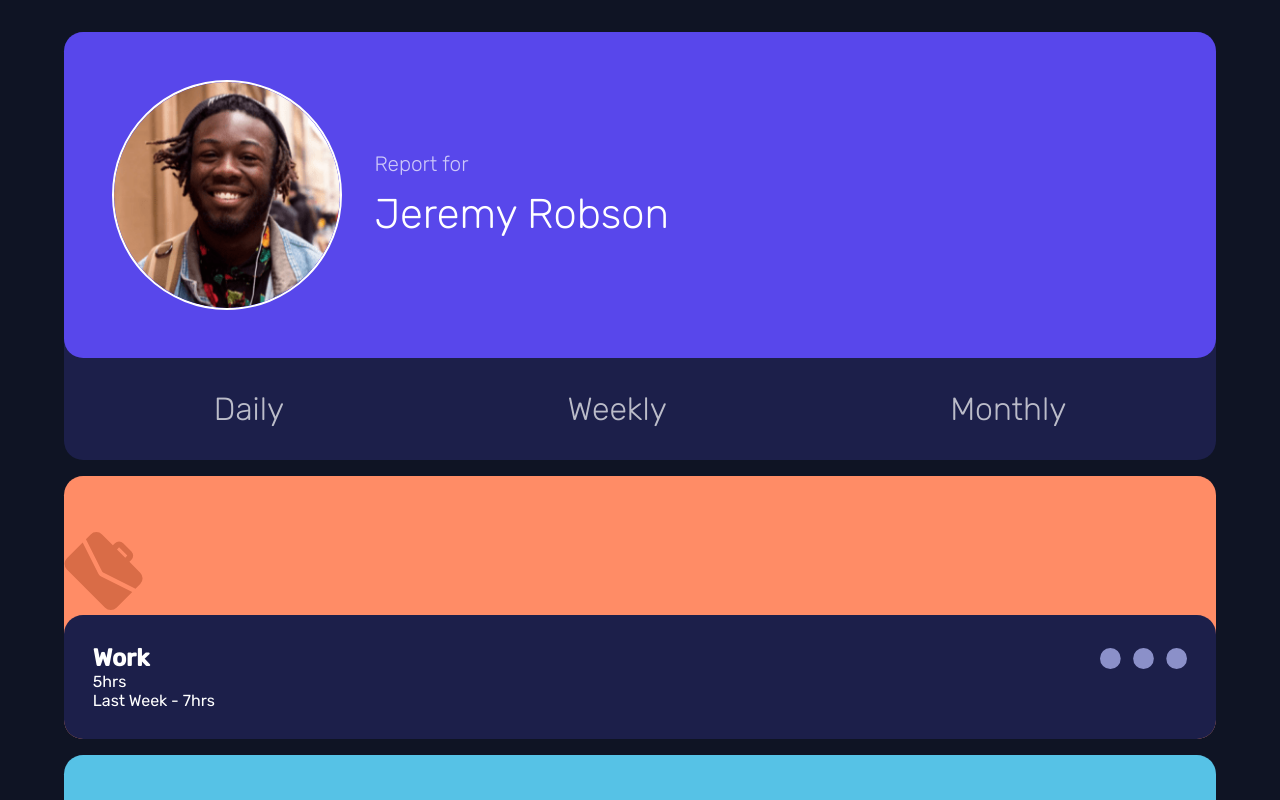
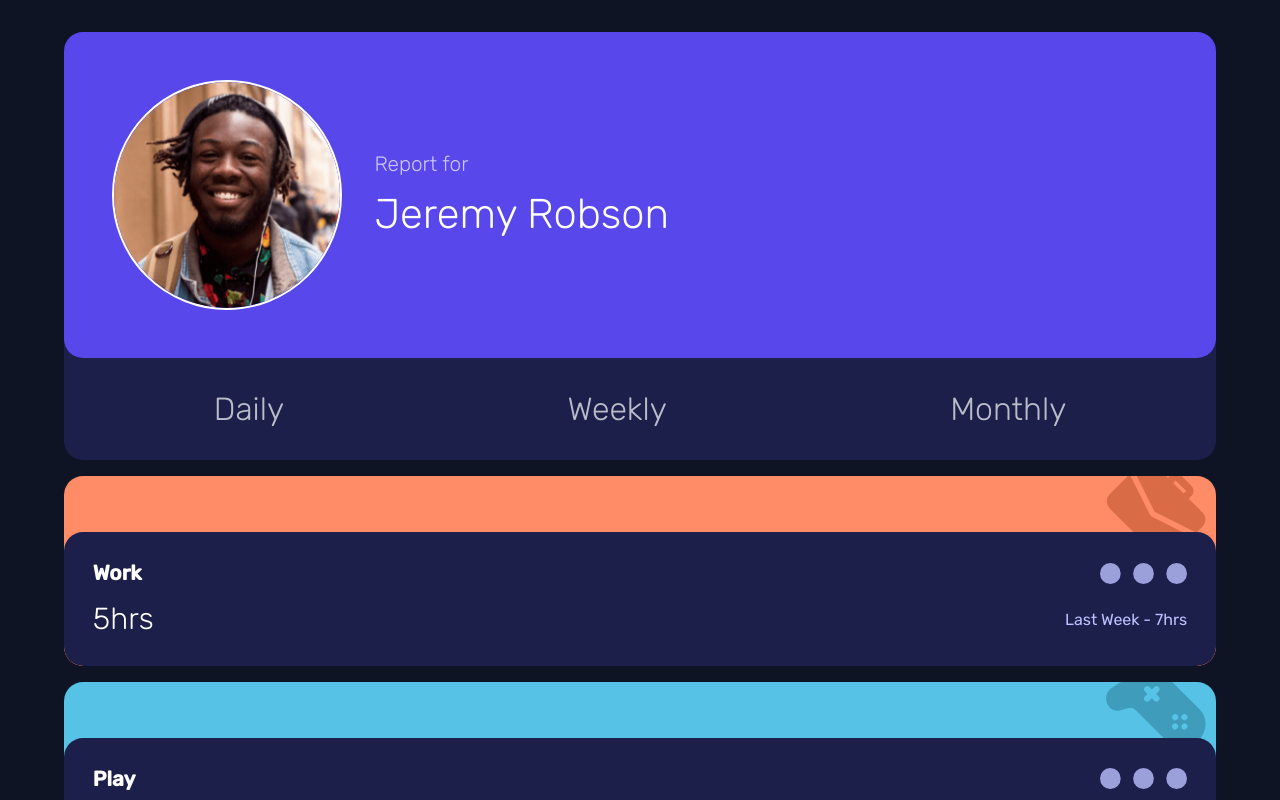
Before and after one commit to AyeTone/Time-Tracking-Dashboard, a React (Create React App) app: page / in a window 1280 px wide. Shown: the top 800 px of the page. Built offline with nearby package versions, Linux system fonts and the light colour scheme.

Commit message:
Card Styles Complete

```diff
--- a/src/components/Cards/Card/CardStyles.jsx
+++ b/src/components/Cards/Card/CardStyles.jsx
@@ -1,6 +1,10 @@
 import styled from "styled-components";
 
 export const Container = styled.div`
+  position: relative;
+  overflow: hidden;
+  z-index: 1;
+
   width: 100%;
   background-color: ${(props) => props.bg};
   padding-top: 3.5rem;
@@ -8,7 +12,14 @@ export const Container = styled.div`
   border-radius: var(--borderRad);
 `;
 
-export const BgImage = styled.img``;
+export const BgImage = styled.img`
+  z-index: -1;
+  position: absolute;
+  top: -15px;
+  right: 10px;
+
+  width: 100px;
+`;
 
 export const CardInfo = styled.div`
   width: 100%;
@@ -32,22 +43,34 @@ export const Heading = styled.div`
   align-items: center;
 `;
 
-export const Title = styled.h2``;
+export const Title = styled.h2`
+  font-size: 1.3rem;
+`;
 
 export const Dots = styled.img`
   width: 8%;
 
-  opacity: 0.7;
+  opacity: 0.8;
   transition: 0.25s ease-in-out;
 
   &:hover {
     opacity: 1;
-    filter: brightness(20);
   }
 `;
 
-export const Times = styled.div``;
+export const Times = styled.div`
+  display: flex;
+  justify-content: space-between;
+  align-items: center;
 
-export const CurrentTime = styled.p``;
+  margin-top: 1rem;
+`;
 
-export const PrevTime = styled.p``;
+export const CurrentTime = styled.p`
+  font-size: 1.9rem;
+  font-weight: lighter;
+`;
+
+export const PrevTime = styled.p`
+  color: var(--CardHover);
+`;
--- a/src/index.css
+++ b/src/index.css
@@ -1,6 +1,6 @@
 :root {
   --UserCard: hsl(246, 80%, 60%);
-  --work: hsl(15, 100%, 70%);
+  --work: #ff8c66;
   --play: hsl(195, 74%, 62%);
   --study: hsl(348, 100%, 68%);
   --exercise: hsl(145, 58%, 55%);
```
